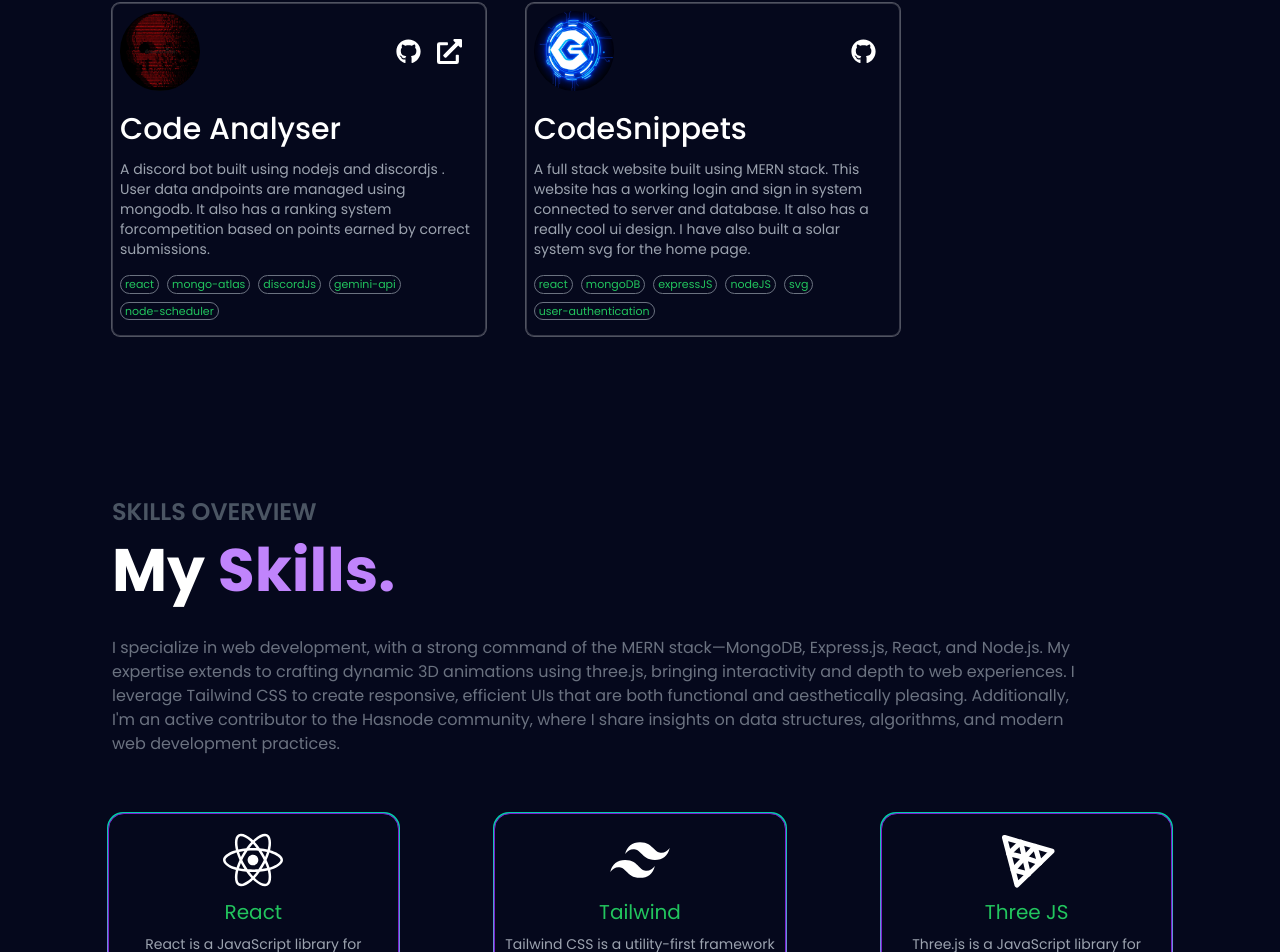
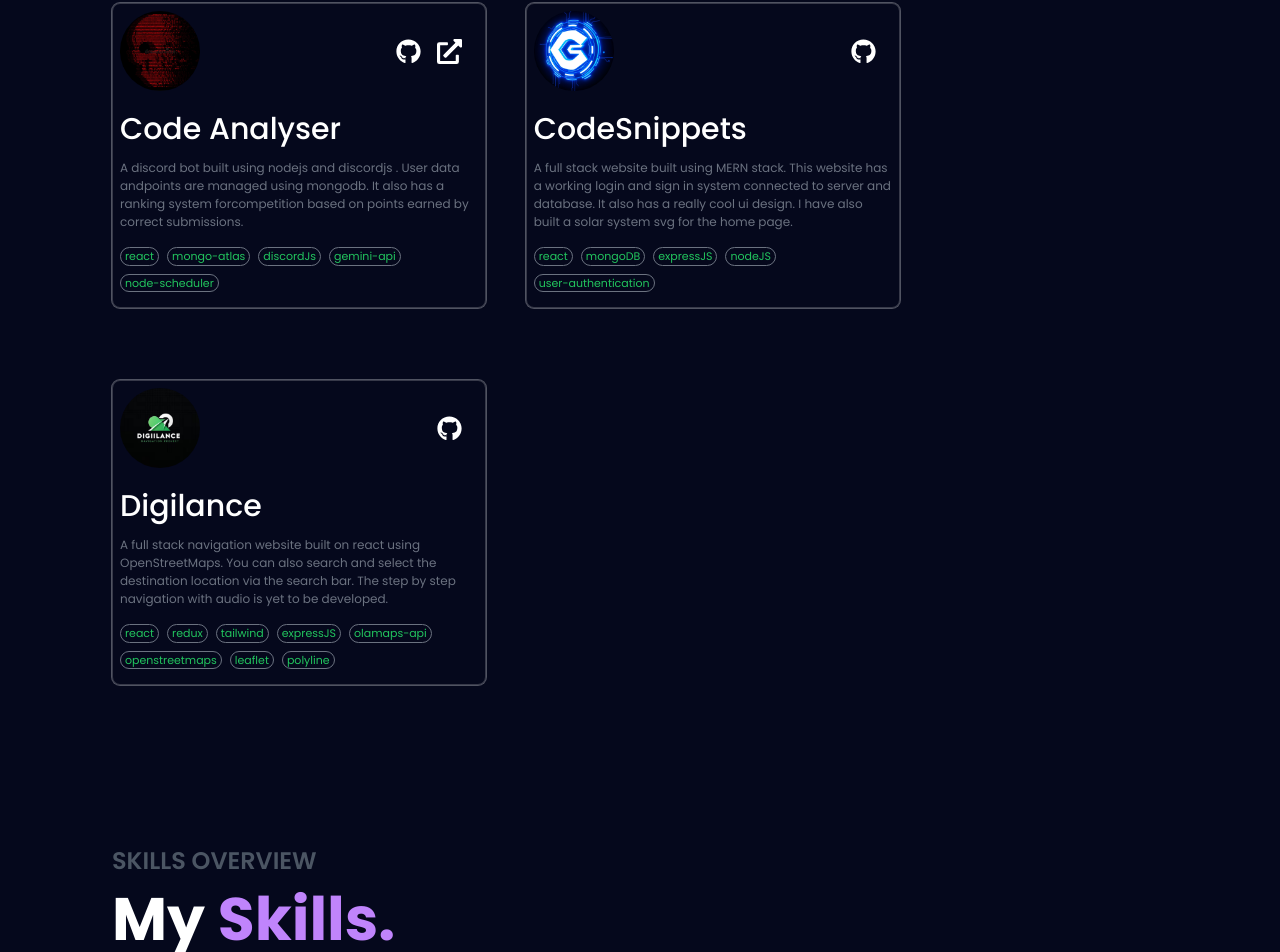
Before and after one commit to shaikhFaris/My-Portfolio-frontend, a React (Vite) app: page / in a window 1280 px wide. Shown: the part 1980-2932 px from the top of the page. Built offline with nearby package versions, Linux system fonts and the light colour scheme; no server answers.

Commit message:
added a new project

```diff
--- a/src/components/Contact.jsx
+++ b/src/components/Contact.jsx
@@ -13,7 +13,6 @@ function Contact() {
   });
 
   const handleUsername = (e) => {
-    // console.log(e.target.value);
     setuserObj({
       ...userObj,
       username: e.target.value,
--- a/src/components/ProjectCards.jsx
+++ b/src/components/ProjectCards.jsx
@@ -36,7 +36,7 @@ const ProjectCards = () => {
           <h3 className="w-full text-left text-2xl font-medium mt-5 lg:text-3xl">
             {cards.projName}
           </h3>
-          <p className="text-xs mt-3 mb-4 text-gray-400 lg:text-sm">
+          <p className="text-[10px] mt-3 mb-4 text-gray-500 md:text-[11px] lg:text-[12px] 2xl:text-base">
             {cards.projDetails}
           </p>
           <div className="flex flex-wrap gap-2 mb-2">
--- a/src/info/projectsInfo.js
+++ b/src/info/projectsInfo.js
@@ -1,5 +1,6 @@
 import botProj from "../assets/botPhoto.png";
 import snippetLogo from "../assets/codesnippetlogo.jpg";
+import digilancelogo from "../assets/digilancelogo.png";
 
 const projectObj = [
   {
@@ -20,13 +21,25 @@ const projectObj = [
       "A full stack website built using MERN stack. This website has a working login and sign in system connected to server and database. It also has a really cool ui design. I have also built a solar system svg for the home page.",
     projgithubLink: "https://github.com/shaikhFaris/codeSnippets",
     projLink: null,
+    tags: ["react", "mongoDB", "expressJS", "nodeJS", "user-authentication"],
+  },
+  {
+    no: 3,
+    projImg: digilancelogo,
+    projName: "Digilance",
+    projDetails:
+      "A full stack navigation website built on react using OpenStreetMaps. You can also search and select the destination location via the search bar. The step by step navigation with audio is yet to be developed.",
+    projgithubLink: "https://github.com/shaikhFaris/codeSnippets",
+    projLink: null,
     tags: [
       "react",
-      "mongoDB",
+      "redux",
+      "tailwind",
       "expressJS",
-      "nodeJS",
-      "svg",
-      "user-authentication",
+      "olamaps-api",
+      "openstreetmaps",
+      "leaflet",
+      "polyline",
     ],
   },
 ];
```
Also changed, not shown: src/assets/digilancelogo.png (added).
